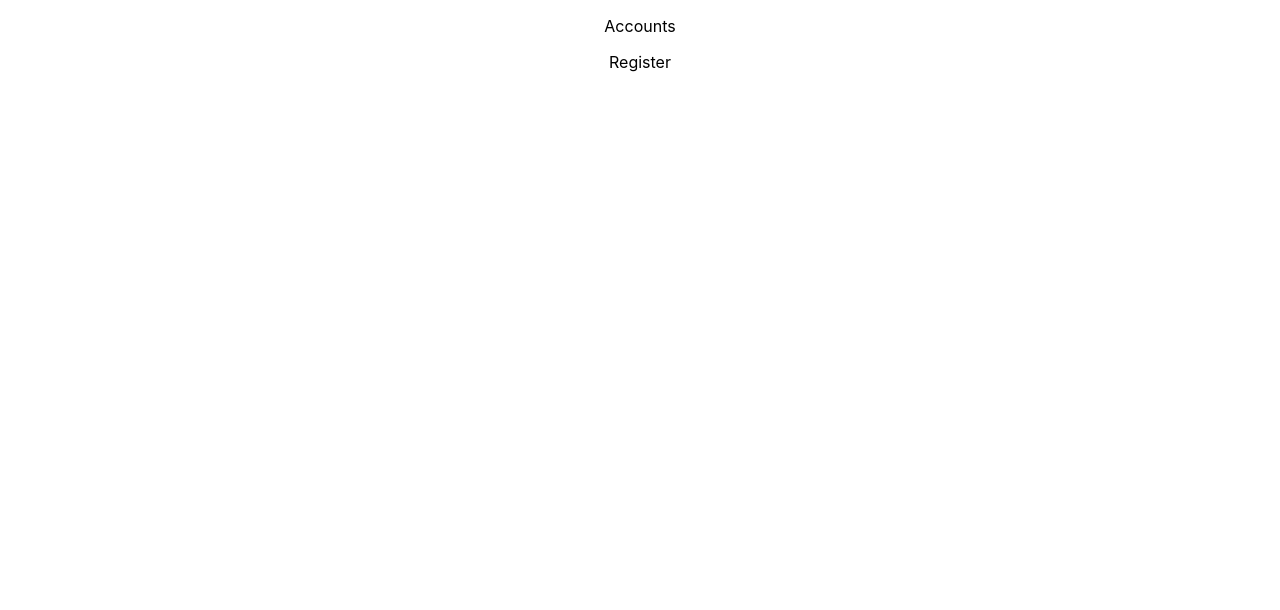
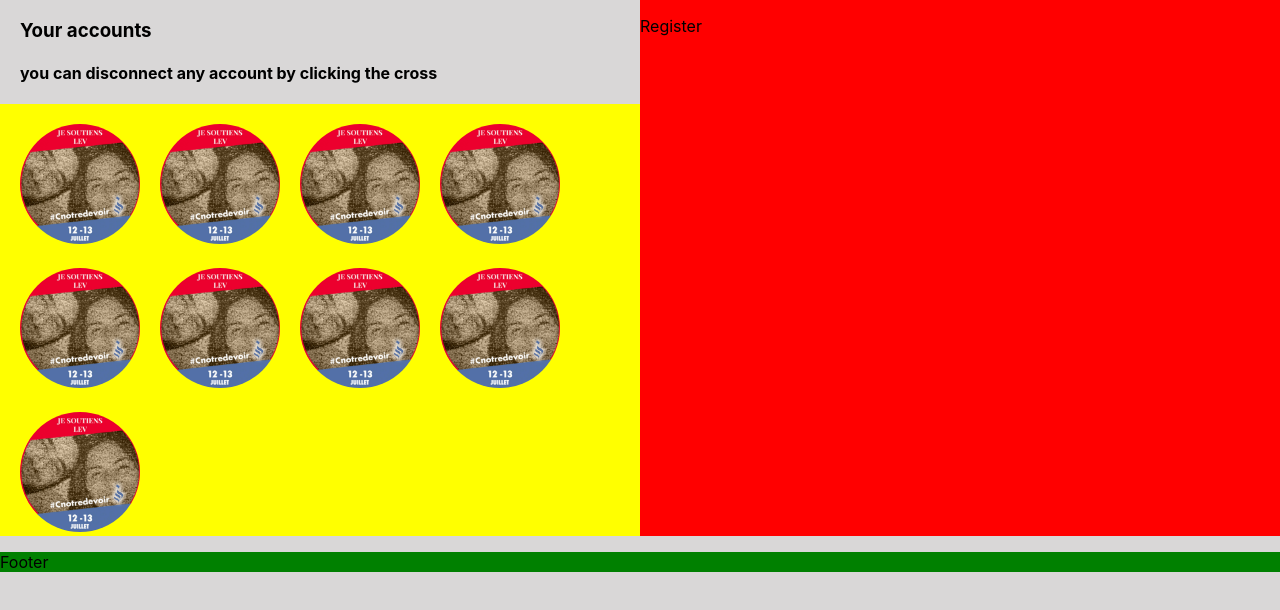
Before and after one commit to schmem55/eitanapp, a React (Create React App) app: page / in a window 1280 px wide. Shown: the top 610 px of the page. Built offline with nearby package versions, Linux system fonts and the light colour scheme.

Commit message:
working on accoutns

```diff
--- a/src/App.css
+++ b/src/App.css
@@ -1,33 +1,9 @@
-.App {
-  text-align: center;
+
+body{
+  background-color: #d9d7d7;
 }
+.Body {
+  display: flex;
+  flex-direction: row;
 
-@media (prefers-reduced-motion: no-preference) {
-  .App-logo {
-    animation: App-logo-spin infinite 20s linear;
-  }
 }
-
-.App-header {
-  background-color: #282c34;
-  min-height: 100vh;
-  display: flex;
-  flex-direction: column;
-  align-items: center;
-  justify-content: center;
-  font-size: calc(10px + 2vmin);
-  color: white;
-}
-
-.App-link {
-  color: #61dafb;
-}
-
-@keyframes App-logo-spin {
-  from {
-    transform: rotate(0deg);
-  }
-  to {
-    transform: rotate(360deg);
-  }
-}
--- a/src/App.js
+++ b/src/App.js
@@ -1,13 +1,19 @@
 import React from 'react';
 import './App.css';
-import Accounts from './components/Accounts'
-import Register from './components/Register'
+import Accounts from './components/Accounts/Accounts'
+import Register from './components/Register/Register'
+import Footer from './components/Footer/Footer'
 
 function App() {
   return (
     <div className="App">
-      <Accounts/>
-      <Register/>
+      <div className="Body">
+        <Accounts/>
+        <Register/>
+      </div>
+      <div className="Footer">
+        <Footer/>
+      </div>
     </div>
   );
 }
--- a/src/components/Accounts.js
+++ /dev/null
@@ -1,9 +0,0 @@
-import React from 'react';
-
-export default function Accounts() {
-  return (
-    <div className="App">
-      <p>Accounts</p>
-    </div>
-  );
-}
--- /dev/null
+++ b/src/components/Accounts/Accounts.css
@@ -0,0 +1,11 @@
+.Accounts{
+    display: flex;
+    flex:1;
+    flex-direction: column;
+}
+.Header{
+    margin-left: 20px;
+}
+.ItemsList{
+    background-color: yellow;
+}
--- /dev/null
+++ b/src/components/Accounts/Accounts.js
@@ -0,0 +1,26 @@
+import React from 'react';
+import './Accounts.css';
+import Item from '../Item/Item'
+
+export default function Accounts() {
+  return (
+    <div className="Accounts">
+      <div className="Header">
+        <h3>Your accounts</h3>
+        <h4>you can disconnect any account by clicking the cross </h4>
+      </div>
+      <div className="ItemsList">
+        <Item/>
+        <Item/>
+        <Item/>
+        <Item/>
+        <Item/>
+
+        <Item/>
+        <Item/>
+        <Item/>
+        <Item/>
+      </div>
+  </div>
+  );
+}
--- /dev/null
+++ b/src/components/Footer/Footer.css
@@ -0,0 +1,3 @@
+.Footer{
+    background-color: green;
+}
--- /dev/null
+++ b/src/components/Footer/Footer.js
@@ -0,0 +1,10 @@
+import React from 'react';
+import './Footer.css';
+
+export default function Footer() {
+  return (
+    <div className="">
+      <p>Footer</p>
+    </div>
+  );
+}
--- /dev/null
+++ b/src/components/Item/Item.css
@@ -0,0 +1,8 @@
+.Item{
+    float: left;
+    margin-left: 20px;
+    margin-top: 20px;
+}
+.Image{
+    border-radius: 60px;
+}
--- /dev/null
+++ b/src/components/Item/Item.js
@@ -0,0 +1,12 @@
+import React from 'react';
+import './Item.css';
+
+export default function Item() {
+  return (
+    <div >
+        <div className="Item">
+            <img className="Image" height="120" width="120" src={require('../../images/profile.jpg')}/>
+        </div>
+    </div>
+  );
+}
--- /dev/null
+++ b/src/components/Register/Register.css
@@ -0,0 +1,5 @@
+.Register{
+    background-color: red;
+    display: flex;
+    flex:1
+}
--- a/src/components/Register.js
+++ b/src/components/Register/Register.js
@@ -1,8 +1,8 @@
 import React from 'react';
-
+import './Register.css';
 export default function Register() {
   return (
-    <div className="App">
+    <div className="Register">
       <p>Register</p>
     </div>
   );
```
Also changed, not shown: src/images/profile.jpg (added).
